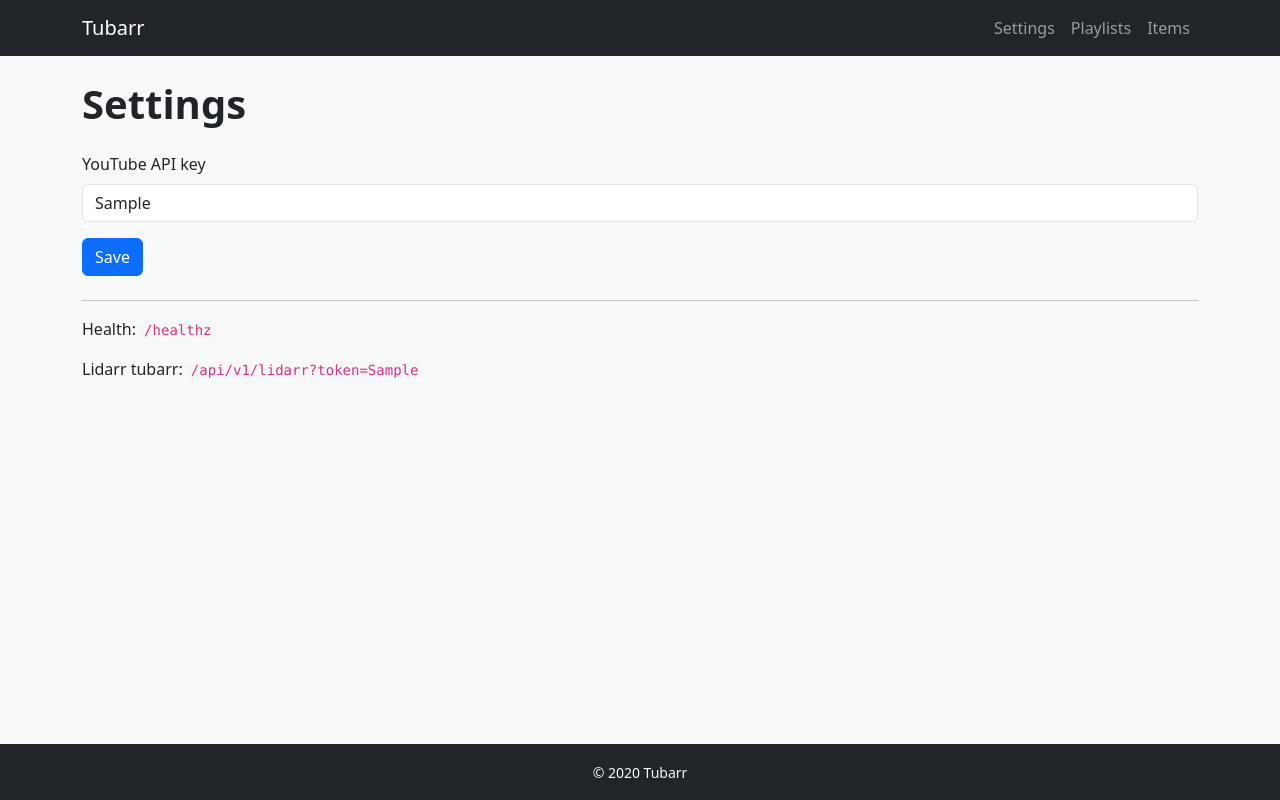
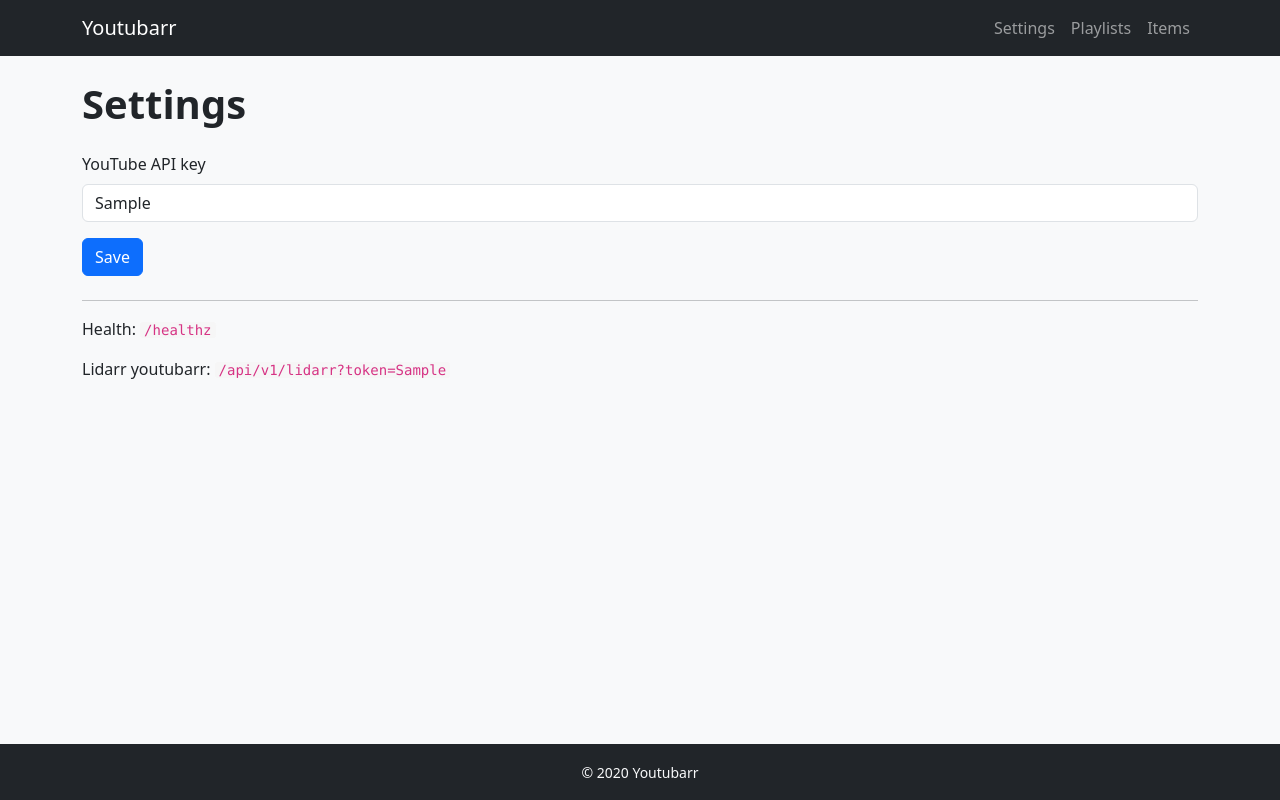
Before and after one commit to DireDireCrocs/Youtubarr, a Django app: template app/tubarr/templates/settings.html in a window 1280 px wide. Run offline with Django 5.2, Linux system fonts and the light colour scheme; the template is opened without the code that fills it: most values are stand-ins (such as "Sample title", 1, 10 or a date in 2020); parts of the project's set-up code (start-up, migrations or seed data) failed here and were passed over; some libraries are stand-ins or nearby versions.

Commit message:
Rename tubarr to youtubarr since many projects already have the same name

```diff
--- a/app/core/celery.py
+++ b/app/core/celery.py
@@ -14,5 +14,5 @@ def setup_periodic_tasks(sender, **kwargs):
     sender.add_periodic_task(
         minutes * 60,
         name="refresh_playlists_and_snapshot",
-        sig=app.signature("tubarr.tasks.refresh_all_and_snapshot"),
+        sig=app.signature("youtubarr.tasks.refresh_all_and_snapshot"),
     )
--- a/app/core/settings.py
+++ b/app/core/settings.py
@@ -52,7 +52,7 @@ INSTALLED_APPS = [
     'django.contrib.sessions',
     'django.contrib.messages',
     'django.contrib.staticfiles',
-    "tubarr",
+    "youtubarr",
 ]
 
 MIDDLEWARE = [
@@ -71,7 +71,7 @@ ROOT_URLCONF = 'core.urls'
 TEMPLATES = [
     {
         'BACKEND': 'django.template.backends.django.DjangoTemplates',
-        "DIRS": [BASE_DIR/"tubarr"/"templates"],
+        "DIRS": [BASE_DIR/"youtubarr"/"templates"],
         'APP_DIRS': True,
         'OPTIONS': {
             'context_processors': [
--- a/app/core/urls.py
+++ b/app/core/urls.py
@@ -1,6 +1,6 @@
 from django.contrib import admin
 from django.urls import path
-from tubarr import views
+from youtubarr import views
 
 urlpatterns = [
     path("admin/", admin.site.urls),  # <-- use Django's admin
@@ -14,6 +14,6 @@ urlpatterns = [
     path("items/<int:item_id>/edit/", views.edit_item, name="edit-item"),
     path("items/<int:item_id>/delete/", views.delete_item, name="delete-item"),
 
-    path("api/v1/lidarr", views.lidarr_tubarr_view, name="lidarr-tubarr"),
+    path("api/v1/lidarr", views.lidarr_youtubarr_view, name="lidarr-youtubarr"),
     path("healthz", views.healthz, name="health"),
 ]
--- a/app/tubarr/templates/base.html
+++ b/app/tubarr/templates/base.html
@@ -3,7 +3,7 @@
 <html lang="en">
 <head>
   <meta charset="utf-8">
-  <title>Tubarr</title>
+  <title>Youtubarr</title>
   <meta name="viewport" content="width=device-width, initial-scale=1">
 
   <!-- Bootstrap -->
@@ -21,7 +21,7 @@
   <!-- Navbar -->
   <nav class="navbar navbar-expand-lg navbar-dark bg-dark">
     <div class="container">
-      <a class="navbar-brand" href="/">Tubarr</a>
+      <a class="navbar-brand" href="/">Youtubarr</a>
       <button class="navbar-toggler" type="button" data-bs-toggle="collapse" data-bs-target="#navbarNav">
         <span class="navbar-toggler-icon"></span>
       </button>
@@ -50,7 +50,7 @@
   <!-- Footer sticks to bottom if short content -->
   <footer class="bg-dark text-light text-center py-3 mt-auto">
     <div class="container">
-      <small>&copy; {{ now|date:"Y" }} Tubarr</small>
+      <small>&copy; {{ now|date:"Y" }} Youtubarr</small>
     </div>
   </footer>
 
--- a/app/tubarr/templates/settings.html
+++ b/app/tubarr/templates/settings.html
@@ -16,7 +16,7 @@
 <hr>
 <p>Health: <code>/healthz</code></p>
 {% if lidarr_token %}
-  <p>Lidarr tubarr: <code>/api/v1/lidarr?token={{ lidarr_token }}</code></p>
+  <p>Lidarr youtubarr: <code>/api/v1/lidarr?token={{ lidarr_token }}</code></p>
 {% else %}
   <p class="text-muted">No LIDARR_TOKEN set in environment.</p>
 {% endif %}
--- a/app/tubarr/views.py
+++ b/app/tubarr/views.py
@@ -75,7 +75,7 @@ def delete_item(request, item_id):
 def healthz(request):
     return HttpResponse("ok")
 
-def lidarr_tubarr_view(request):
+def lidarr_youtubarr_view(request):
     # token via ?token=... or X-Api-Key header
     token = request.GET.get("token") or request.headers.get("X-Api-Key")
     if not (settings.LIDARR_TOKEN and token == settings.LIDARR_TOKEN):
--- a/docker-compose.yml
+++ b/docker-compose.yml
@@ -1,5 +1,5 @@
 services:
-  tubarr:
+  youtubarr:
     build: .
     env_file: .env
     ports:
```
Also changed, not shown: app/tests/factories.py (+1 -1 lines), app/tests/test_task_integration.py (+2 -2 lines), app/tests/test_utils.py (+1 -1 lines), app/tests/test_views.py (+1 -1 lines), README.md, app/tubarr/migrations/0001_initial.py, 1 other file.
